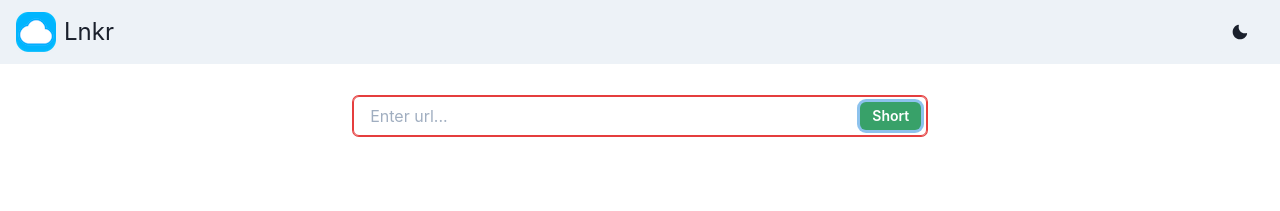
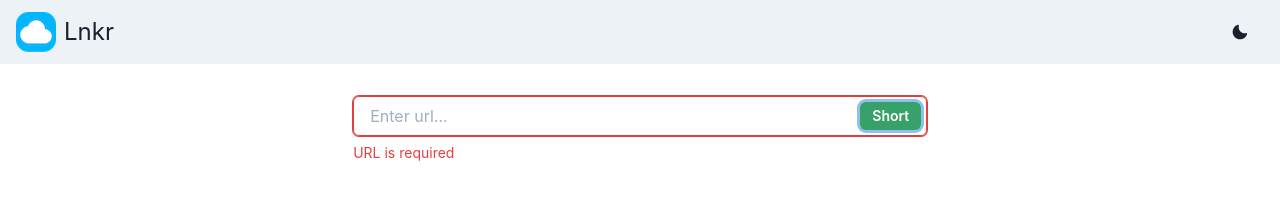
Before and after one commit to vafomin/lnkr, a React (Vite) app in the folder frontend/: page / in a window 1280 px wide. Both pictures are taken after a click on the button "Short". Shown: the top 211 px of the page. Built offline with nearby package versions, Linux system fonts and the light colour scheme.

Commit message:
frontend: feat: error msg, action by enter

```diff
--- a/frontend/src/components/UrlInput.tsx
+++ b/frontend/src/components/UrlInput.tsx
@@ -1,5 +1,12 @@
 import { useState, useEffect } from "react";
-import { InputGroup, Input, InputRightElement, Button } from "@chakra-ui/react";
+import {
+  InputGroup,
+  Input,
+  InputRightElement,
+  Button,
+  FormControl,
+  FormErrorMessage,
+} from "@chakra-ui/react";
 
 interface UrlInputProps {
   url: string;
@@ -21,7 +28,12 @@ const UrlInput: React.FC<UrlInputProps> = (props) => {
   const handleClick = () =>
     urlRegex.test(url) ? onClick() : setIsInvalid(true);
 
+  const onHandleKey = (e: React.KeyboardEvent<HTMLInputElement>) => {
+    if (e.code === "Enter") handleClick();
+  };
+
   return (
+    <FormControl isInvalid={isInvalid}>
       <InputGroup size="md">
         <Input
           pr="4.5rem"
@@ -29,15 +41,25 @@ const UrlInput: React.FC<UrlInputProps> = (props) => {
           placeholder="Enter url..."
           value={url}
           onChange={onChange}
-        isInvalid={isInvalid}
+          onKeyDown={onHandleKey}
           errorBorderColor="red.500"
+          focusBorderColor={isInvalid ? "red.500" : "green.500"}
         />
         <InputRightElement width="4.5rem">
-        <Button colorScheme="green" h="1.75rem" size="sm" onClick={handleClick}>
+          <Button
+            colorScheme="green"
+            h="1.75rem"
+            size="sm"
+            onClick={handleClick}
+          >
             Short
           </Button>
         </InputRightElement>
       </InputGroup>
+      <FormErrorMessage>
+        {url.trim() === "" ? "URL is required" : "URL is not valid"}
+      </FormErrorMessage>
+    </FormControl>
   );
 };
 
```
Lines whose indentation alone changed are shown as unchanged.
